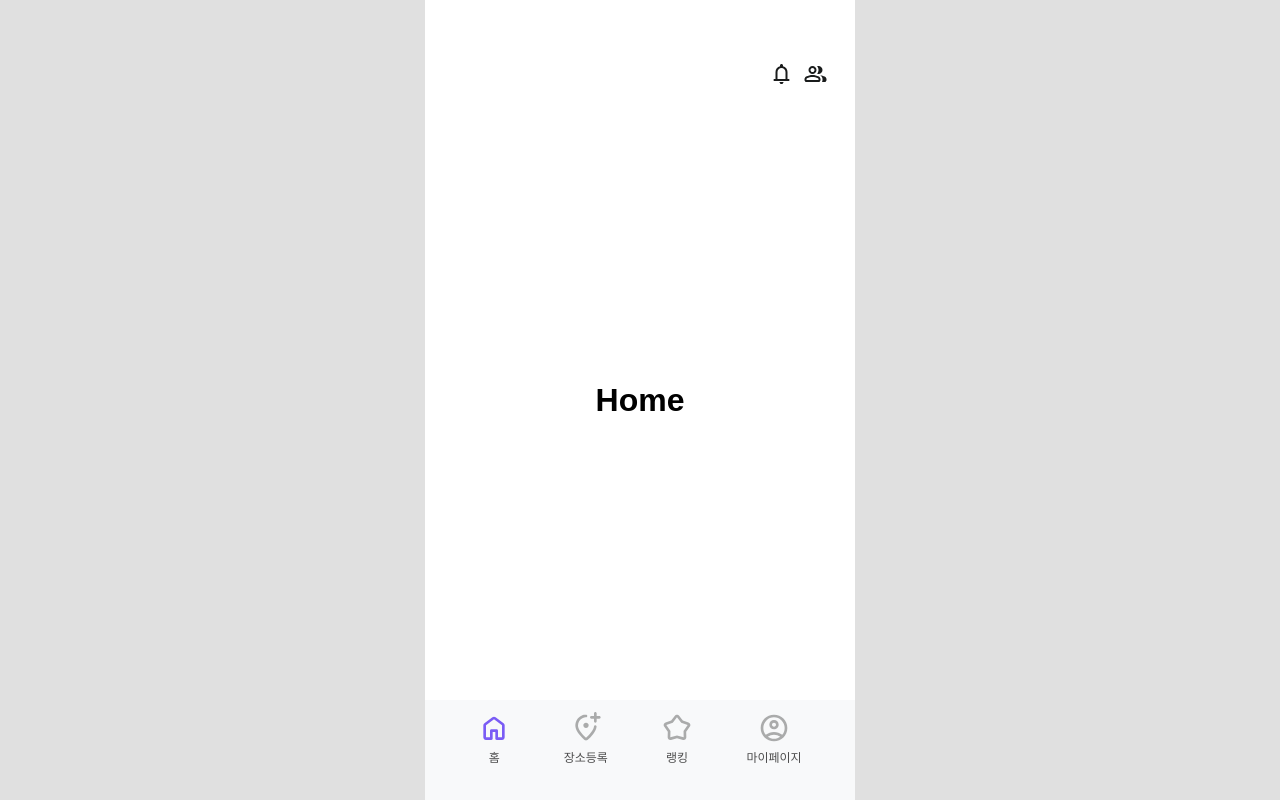
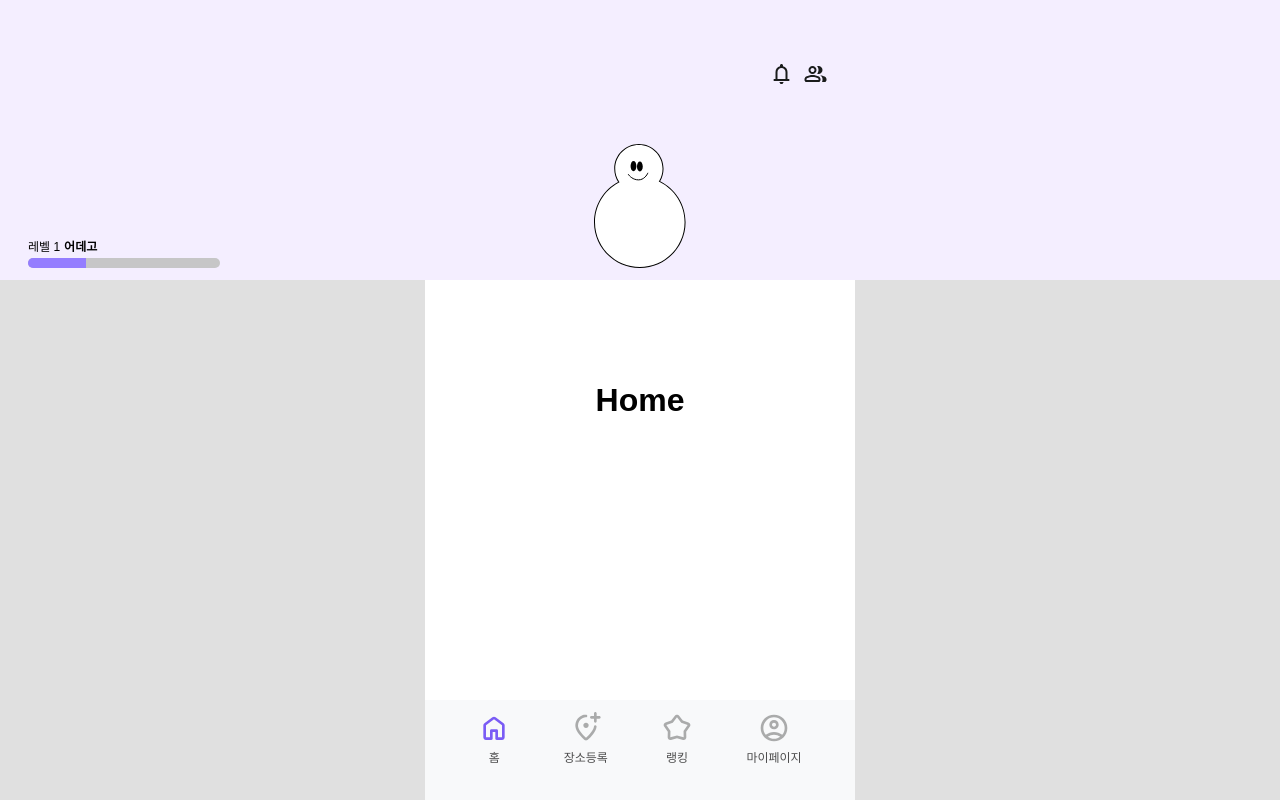
Before and after one commit to urdego/Urdego_Frontend, a Next.js app: page /home in a window 1280 px wide. Built offline with nearby package versions, Linux system fonts and the light colour scheme.

Commit message:
feat: 상단 네비바 컴포넌트 제작

```diff
--- a/app/(nav)/home/page.tsx
+++ b/app/(nav)/home/page.tsx
@@ -1,9 +1,11 @@
+"use client"
 import TopBar from "@/components/Common/TopBar/TopBar";
-
+import { MainBanner } from "@/components/Layout/MainBanner/MainBanner";
 const Home = () => {
   return (
     <>
       <TopBar NavType="main"/>
+      <MainBanner/>
       <h1>Home</h1>
     </>
   );
--- a/app/(nav)/myPage/page.tsx
+++ b/app/(nav)/myPage/page.tsx
@@ -5,6 +5,7 @@ const MyPage = () => {
   <>
     <TopBar NavType="other" label="마이페이지"/>
     <h1>My Page</h1>
+
   </>
   );
 };
--- /dev/null
+++ b/components/Layout/MainBanner/Level.styles.ts
@@ -0,0 +1,43 @@
+import styled from "styled-components";
+
+export const Container = styled.div`
+  position: fixed;
+  bottom: 12px;
+  left: 28px;
+  display: flex;
+  flex-direction: column;
+  align-items: center;
+  z-index: 1;
+`;
+
+export const InfoRow = styled.div`
+  display: flex;
+  justify-content: left;
+  width: 100%;
+`;
+
+export const LevelText = styled.div`
+  font-size: 12px;
+  font-weight: regular;
+  padding-right: 4px;
+`;
+
+export const UserName = styled.div`
+  font-size: 12px;
+  font-weight: bold;
+`;
+
+export const ProgressBarContainer = styled.div`
+  width: 192px;
+  background-color: #C6C6C7;
+  border-radius: 5px;
+  overflow: hidden;
+  margin-top: 4px;
+`;
+
+export const ProgressBar = styled.div<{ progress: number }>`
+  width: ${({ progress }) => `${progress}%`};
+  height: 10px;
+  background-color: #947DFF;
+  transition: width 0.3s ease;
+`;
--- /dev/null
+++ b/components/Layout/MainBanner/Level.tsx
@@ -0,0 +1,21 @@
+import { Container, InfoRow, LevelText, UserName, ProgressBarContainer, ProgressBar } from './Level.styles';
+
+interface LevelProps {
+  level: number; // 레벨
+  userName: string; // 유저명
+  progress?: number; // 진행도 (0~100%)
+}
+
+export const Level: React.FC<LevelProps> = ({ level, userName, progress=30 }) => {
+  return (
+    <Container>
+      <InfoRow>
+        <LevelText>레벨 {level}</LevelText>
+        <UserName>{userName}</UserName>
+      </InfoRow>
+      <ProgressBarContainer>
+        <ProgressBar progress={progress} />
+      </ProgressBarContainer>
+    </Container>
+  );
+};
--- /dev/null
+++ b/components/Layout/MainBanner/MainBanner.styles.ts
@@ -0,0 +1,20 @@
+import styled from "styled-components";
+
+export const BannerWrapper = styled.div`
+  position: fixed;
+  top: 0;
+  width: 100%;
+  left: 50%;
+  transform: translateX(-50%);
+  display: flex;
+  justify-content: center;
+  align-items: center;
+  height: 280px;
+  background-color: #F4EEFF;
+`;
+
+export const LevelWrapper = styled.div`
+  position: absolute;
+  bottom: 10px;
+  left: 10px;
+`;
--- /dev/null
+++ b/components/Layout/MainBanner/MainBanner.tsx
@@ -0,0 +1,12 @@
+import { Level } from './Level'
+import { BannerWrapper } from './MainBanner.styles'
+import { UserCharacter } from './UserCharacter'
+
+export const MainBanner = () => {
+    return (
+        <BannerWrapper>
+        <Level level={1} userName={'어데고'}/>
+        <UserCharacter/>
+        </BannerWrapper>
+    );
+}
--- /dev/null
+++ b/components/Layout/MainBanner/UserCharacter.styles.ts
@@ -0,0 +1,9 @@
+import styled from "styled-components";
+import Image from 'next/image';
+
+export const StyledImage = styled(Image)`
+  position: absolute;
+  bottom: 12px;
+  left: 50%;
+  transform: translateX(-50%);
+`;
--- /dev/null
+++ b/components/Layout/MainBanner/UserCharacter.tsx
@@ -0,0 +1,8 @@
+import { StyledImage } from './UserCharacter.styles';
+import UserCharacterSrc from '@/styles/Icon/UserCharacter.svg';
+
+export const UserCharacter = () => {
+  return (
+    <StyledImage src={UserCharacterSrc} alt='유저 캐릭터' />
+  );
+};
```
Also changed, not shown: styles/Icon/UserCharacter.svg (added).
